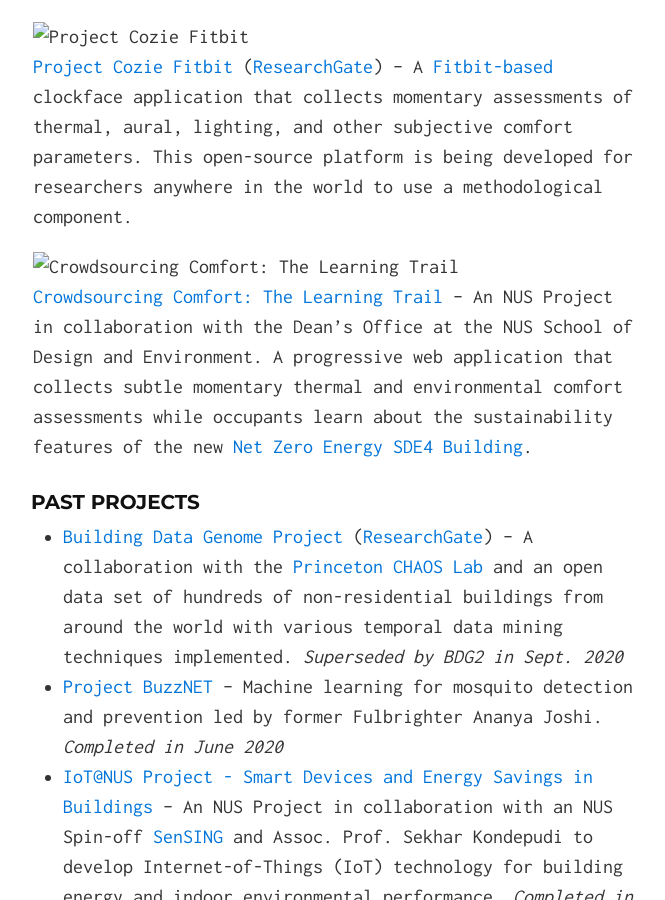
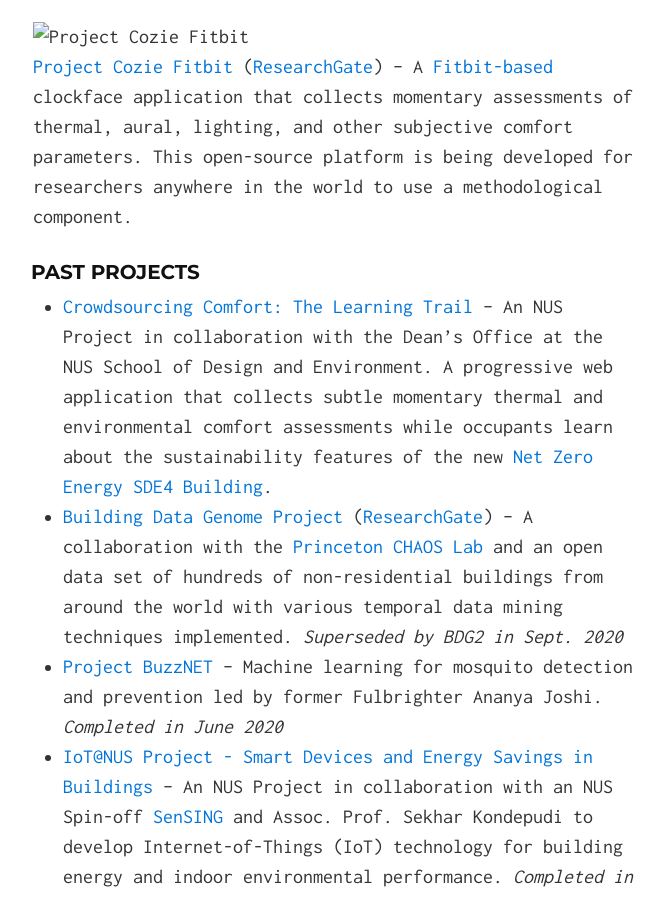
Before and after one commit to buds-lab/buds-lab.github.io, a Jekyll site: the page built from index.md, in a window 1280 px wide and 900 px high, scrolled down 2388 px. Shown: the whole window, without its empty margins (307-972 px from the left). Built offline with Jekyll 4.4.1, drawn with Linux system fonts in a browser that asks for light colours; part of the change alters nothing that is shown.

Commit message:
Update index.md

```diff
--- a/index.md
+++ b/index.md
@@ -35,10 +35,10 @@ BUDS Lab is in the [Department of the Built Environment](https://cde.nus.edu.sg/
 ![Project Cozie Fitbit](buds-lab.github.io/cozie.png)
 [Project Cozie Fitbit](https://cozie.app/){:target="_blank"} ([ResearchGate](https://www.researchgate.net/project/Cozie-App){:target="_blank"}) --  A [Fitbit-based](https://www.fitbit.com/sg/home){:target="_blank"} clockface application that collects momentary assessments of thermal, aural, lighting, and other subjective comfort parameters. This open-source platform is being developed for researchers anywhere in the world to use a methodological component.
 
-![Crowdsourcing Comfort: The Learning Trail](buds-lab.github.io/learningtrail_smaller.png)
-[Crowdsourcing Comfort: The Learning Trail](http://learningtrail.me/){:target="_blank"} -- An NUS Project in collaboration with the Dean's Office at the NUS School of Design and Environment. A progressive web application that collects subtle momentary thermal and environmental comfort assessments while occupants learn about the sustainability features of the new [Net Zero Energy SDE4 Building](https://www.youtube.com/watch?v=bjS6-hS0H8Y){:target="_blank"}.
 
 #### Past Projects
+<!-- ![Crowdsourcing Comfort: The Learning Trail](buds-lab.github.io/learningtrail_smaller.png) -->
+* [Crowdsourcing Comfort: The Learning Trail](https://iopscience.iop.org/article/10.1088/1742-6596/1343/1/012141/pdf){:target="_blank"} -- An NUS Project in collaboration with the Dean's Office at the NUS School of Design and Environment. A progressive web application that collects subtle momentary thermal and environmental comfort assessments while occupants learn about the sustainability features of the new [Net Zero Energy SDE4 Building](https://www.youtube.com/watch?v=bjS6-hS0H8Y){:target="_blank"}.
 <!-- ![Building Data Genome Project](buds-lab.github.io/building_data_genome.png) -->
 * [Building Data Genome Project](http://bit.ly/2mWsIW0){:target="_blank"} ([ResearchGate](http://bit.ly/2mWDM5r){:target="_blank"}) -- A collaboration with the [Princeton CHAOS Lab](https://chaos.princeton.edu/){:target="_blank"} and an open data set of hundreds of non-residential buildings from around the world with various temporal data mining techniques implemented. *Superseded by BDG2 in Sept. 2020*
 <!-- Collaboration with [Princeton CHAOS Lab](https://chaos.princeton.edu/){:target="_blank"} --  -->
```
